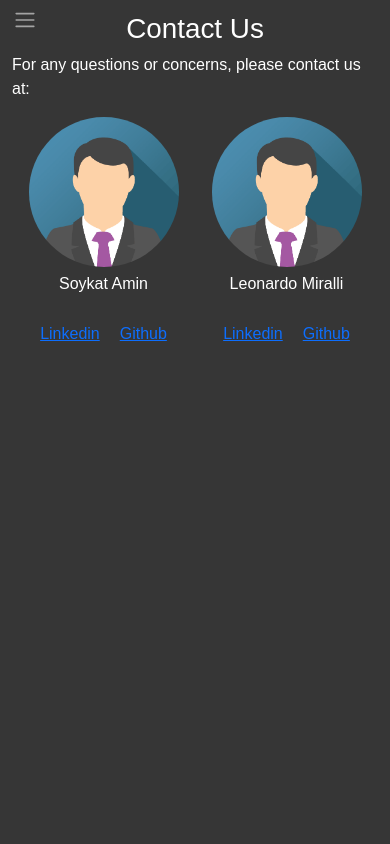
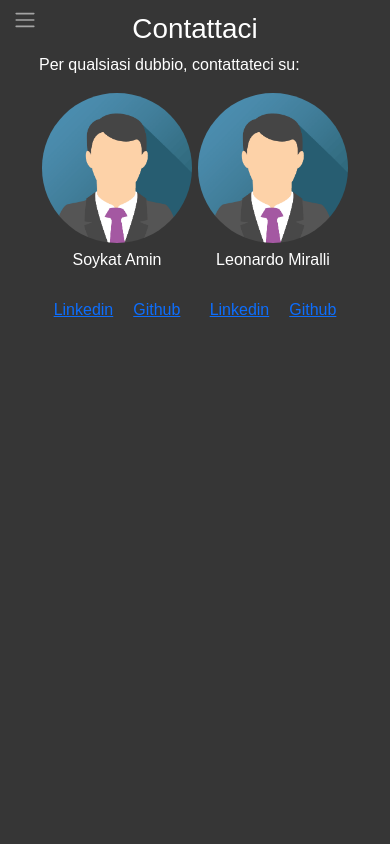
Before and after one commit to l3onrdo/Mind-Masters, a Flask app: page /contact-us in a window 390 px wide. Run offline with Flask 3, Linux system fonts and the light colour scheme.

Commit message:
Improved responsiveness.

```diff
--- a/static/css/about_us.css
+++ b/static/css/about_us.css
@@ -2,6 +2,7 @@ h1 {
     text-align: center;
 }
 
-.container {
-    margin-top: 3%;
+.containerParagraph {
+    margin: 6% 10%; /* 12% margin on left and right 0 margin on top and bottom*/
+    text-align: justify;
 }
--- a/static/css/contact_us.css
+++ b/static/css/contact_us.css
@@ -2,7 +2,8 @@ h1 {
     text-align: center;
 }
 
-.container {
+.containerContact {
+    margin: 6% 10%; /* 12% margin on left and right 0 margin on top and bottom*/
     margin-top: 3%;
 }
 
--- a/static/css/rules.css
+++ b/static/css/rules.css
@@ -1,6 +1,6 @@
 .rules-container{
     margin: 1% 12%; /* 12% margin on left and right 0 margin on top and bottom*/
-    margin-bottom: 5%;
+    margin-bottom: 2%;
     padding: 5%;
     border: 1px solid #ccc;
     border-radius: 5px;
--- a/templates/about_us.html
+++ b/templates/about_us.html
@@ -7,7 +7,7 @@
 
 {% block body %}
 
-    <div class="container">
+    <div class="containerParagraph">
         <h1>About Us</h1>
         <p>Mind Masters è una riproduzione del gioco Mastermind sviluppata utilizzando Flask. Questo progetto utilizza Flask-SQLAlchemy, Flask-Bcrypt e Flask-Login per la gestione del database, la crittografia delle password e l'autenticazione degli utenti.</p>
     </div>
--- a/templates/contact_us.html
+++ b/templates/contact_us.html
@@ -7,9 +7,9 @@
 
 {% block body %}
 
-    <div class="container">
-        <h1>Contact Us</h1>
-        <p>For any questions or concerns, please contact us at:</p>
+    <div class="containerContact">
+        <h1>Contattaci</h1>
+        <p>Per qualsiasi dubbio, contattateci su:</p>
         <div class="members-container">
             <div id="first" class="member">
                 <img src="{{ url_for('static', filename='img/img_avatar.png') }}" alt="Soykat Amin">
```
